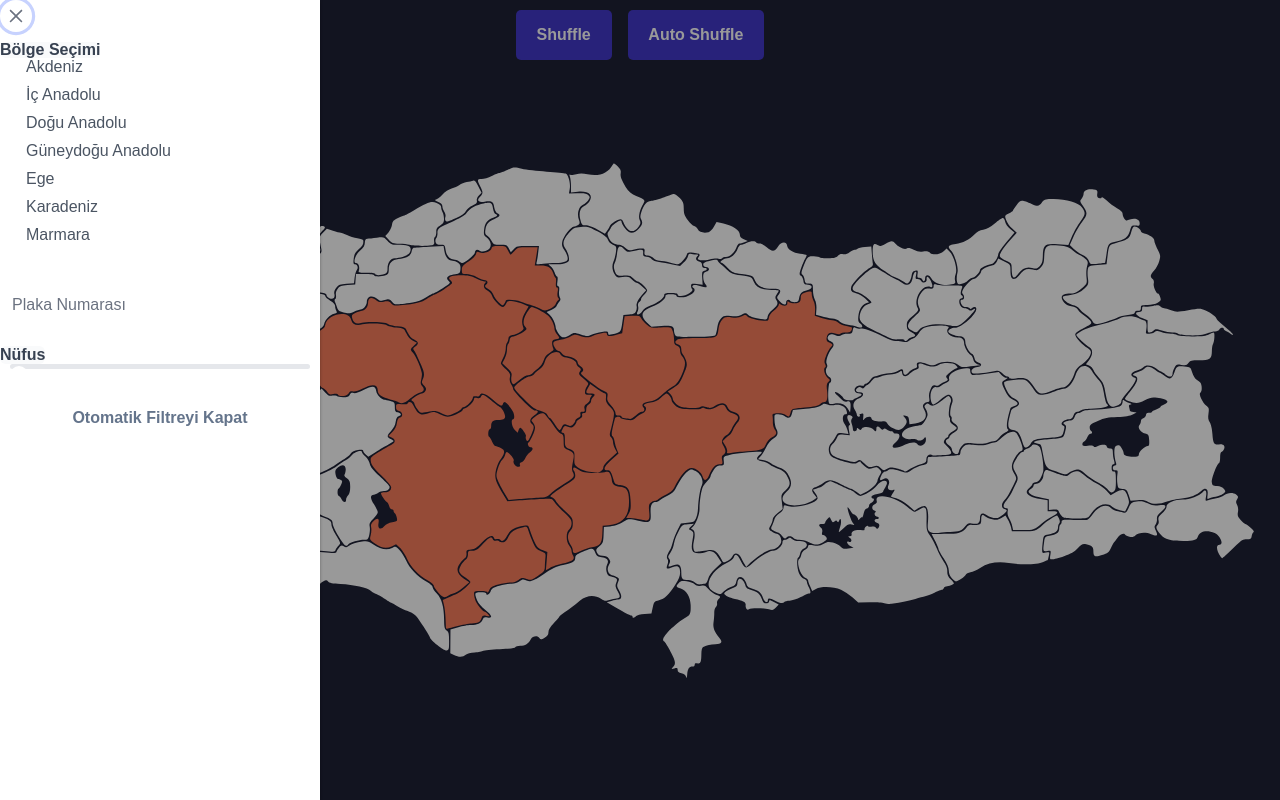
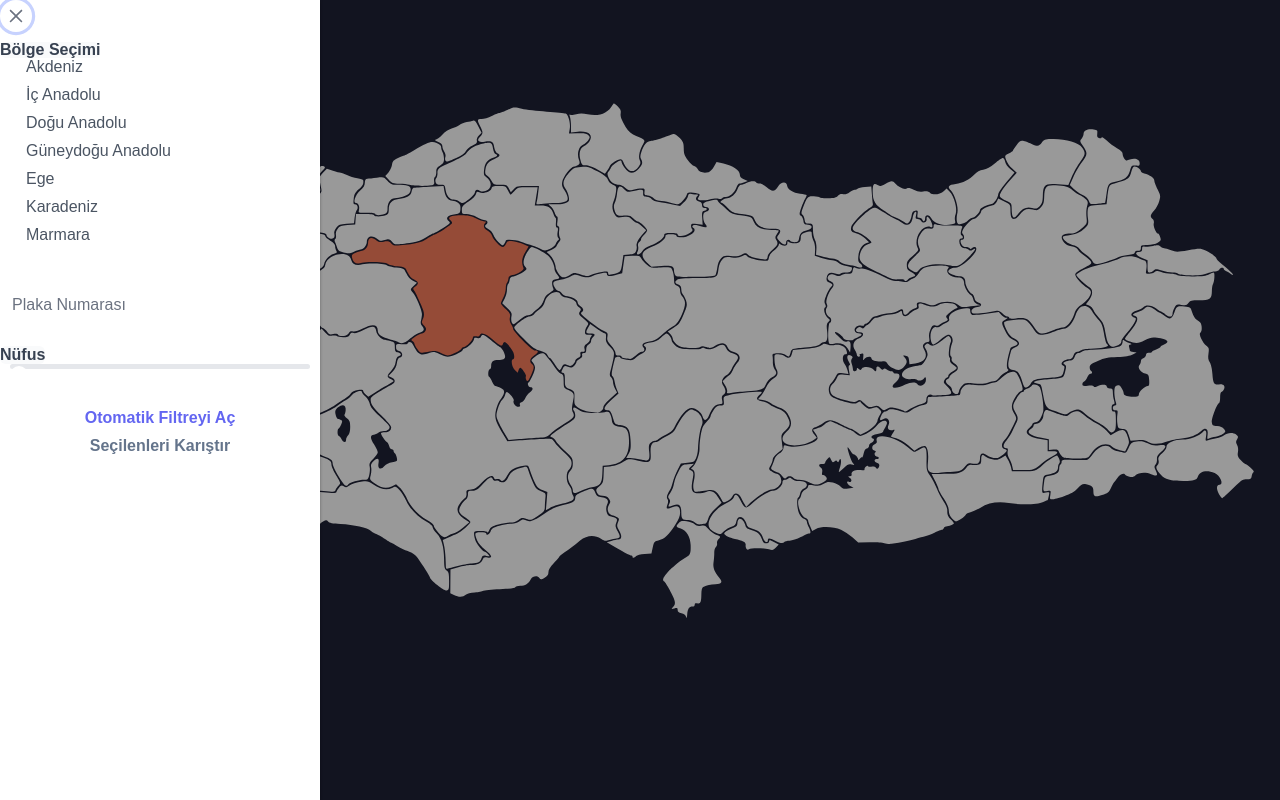
Before and after one commit to trombonist76/vue-turkey-map, a Vue app: page / in a window 1280 px wide. Shown: the top 800 px of the page. Built offline with nearby package versions, Linux system fonts and the light colour scheme; a web font is replaced by a local one.

Commit message:
[Perf] Improve performance in filters.

```diff
--- a/src/App.vue
+++ b/src/App.vue
@@ -1,37 +1,47 @@
 <script setup>
-import data from "@/assets/data/cities.json";
 import TurkeyMap from "@/components/TurkeyMap.vue";
 import Sidebar from "@/components/Sidebar.vue";
-import { onBeforeMount, ref } from "vue";
+import Button from "primevue/Button";
+import Toast from 'primevue/toast';
+import { useToast } from 'primevue/usetoast';
+import { onBeforeMount, reactive, ref } from "vue";
 import { randomNumber, randomColor } from "@/utils/random";
 import {
   byPlateNumber,
   byPopulation,
   byRegion,
-  groupBy,
   createPopulationHeatmap,
+  getRandomFilterByKey,
 } from "@/utils/filters";
 
-const filters = [
-  (city) => byPlateNumber(city, plateNumberFilter.value),
-  (city) => byRegion(city, regionFilter.value),
-  (city) => byPopulation(city, populationFilter.value),
-];
+const initialState = {
+  region: null,
+  population: null,
+  plateNumber: null,
+};
+
+const toast = useToast();
+
 const selectedColor = ref(null);
-const regionFilter = ref(null);
-const plateNumberFilter = ref(null);
-const populationFilter = ref(null);
-const activeFilter = ref(null);
 const autoShufflerInterval = ref(undefined);
+const isSidebarVisible = ref(true);
+const activeFilters = reactive({ ...initialState });
 
-onBeforeMount(() => shuffleHandler());
+//Actions
+const filterActions = {
+  region: (city) => byRegion(city, activeFilters.region),
+  population: (city) => byPopulation(city, activeFilters.population),
+  plateNumber: (city) => byPlateNumber(city, activeFilters.plateNumber),
+};
 
 const shuffleHandler = () => {
-  const regions = groupBy(data, (city) => city.region);
-  activeFilter.value = filters.at(randomNumber(filters.length - 1));
-  regionFilter.value = regions.at(randomNumber(regions.length - 1));
-  plateNumberFilter.value = randomNumber(81, 1);
-  populationFilter.value = randomNumber(3e6, 1e5);
+  const keys = Object.keys(activeFilters);
+  const randFilterIndex = randomNumber(keys.length - 1);
+  const randomKey = keys.at(randFilterIndex);
+  const filterValue = getRandomFilterByKey(randomKey);
+
+  const state = { ...initialState, [randomKey]: filterValue };
+  Object.assign(activeFilters, state);
   selectedColor.value = randomColor();
 };
 
@@ -45,12 +55,21 @@ const autoShuffler = () => {
 };
 
 const selectedCityHandler = (city) => {
-  return activeFilter.value(city);
+  const isPassedCondition = Object.entries(activeFilters).some(
+    ([key, value]) => {
+      if (!value) return false;
+      const action = filterActions[key];
+      return action(city);
+    }
+  );
+
+  return isPassedCondition;
 };
 
 const selectCityHandler = (city, cities) => {
-  console.log("city :>> ", city);
-  console.log("cities :>> ", cities);
+  const title = 'Şehir seçimi başarılı'
+  const message = `${city.name} şehrini seçtiniz`
+  toast.add({ severity: 'success', summary: title, detail: message, life: 2000 });
 };
 
 //this iterates cities and changes city's 'isActive' and 'color' by condition
@@ -58,41 +77,44 @@ const selectCitiesHandler = (cities) => {
   return createPopulationHeatmap(cities);
 };
 
+const populationHandler = (population) => {
+  activeFilters.population = population;
+};
 
-const populationHandler = (population) => {
-	activeFilter.value = (city) => byPopulation(city, population)
+const plateNumberHandler = (plateNumber) => {
+  activeFilters.plateNumber = plateNumber;
+};
+
+const regionHander = (region) => {
+  activeFilters.region = region;
+};
+
+const showSidebar = () => {
+  isSidebarVisible.value = true
 }
 
-const plateNumberHandler = (plateNumber) => {
-	activeFilter.value = (city) => byPlateNumber(city, plateNumber)
-}
 
-const regionHander = (region) => {
-	activeFilter.value = (city) => byRegion(city, region)
-}
+//Hooks
+onBeforeMount(() => shuffleHandler());
 </script>
 
 <template>
   <main class="wrapper">
-    <Sidebar
-      @setPopulation="populationHandler"
-      @setPlateNum="plateNumberHandler"
-      @setRegion="regionHander"
-    />
+    <Toast />
+    <div class="left-panel">
+      <Sidebar
+        @setPopulation="populationHandler"
+        @setPlateNum="plateNumberHandler"
+        @setRegion="regionHander"
+        @toggleAutoFilter="autoShuffler"
+        @shuffleOnce="shuffleHandler"
+        v-model:visible="isSidebarVisible"
+        :autoFilter="!!autoShufflerInterval"
+      />
+      <Button @click="showSidebar" class="open-sidebar" icon="pi-check"/>
+    </div>
+
     <div class="content">
-      <div class="buttons">
-        <button class="buttons__button" @click="shuffleHandler">Shuffle</button>
-        <button
-          v-if="!autoShufflerInterval"
-          class="buttons__button"
-          @click="autoShuffler"
-        >
-          Auto Shuffle
-        </button>
-        <button v-else class="buttons__button" @click="autoShuffler">
-          Stop Auto Shuffle
-        </button>
-      </div>
       <TurkeyMap
         :isSelectedCity="selectedCityHandler"
         @select="selectCityHandler"
@@ -140,4 +162,9 @@ const regionHander = (region) => {
     }
   }
 }
+.open-sidebar {
+  position: fixed;
+  bottom: 130px;
+  left: 20px;
+}
 </style>
--- a/src/utils/filters.js
+++ b/src/utils/filters.js
@@ -1,4 +1,5 @@
-import { randomColor } from "./random"
+import data from "@/assets/data/cities.json";
+import { randomNumber } from "@/utils/random";
 
 export function byRegion(city, region){
 	if (Array.isArray(region)) {
@@ -24,7 +25,7 @@ export function byPlateNumber(city, plateNumber){
 	return result
 }
 
-export function groupBy( data, getValue ){
+export function groupBy(data, getValue){
 	const groupedData = data.reduce((prev, curr) => {
 		const value = getValue(curr)
 		const isInPrev = prev.includes(value)
@@ -76,7 +77,7 @@ const populationLimits = [
 ]
 
 export function createPopulationHeatmap(data){
-	const sorted = populationLimits.sort((a, b) => b.limit - a.limit)
+	const sorted = [...populationLimits].sort((a, b) => b.limit - a.limit)
 	const heatmap = data.map((city) => {
 		const limit = sorted.find(population => population.limit < city.population)
 		const result = {
@@ -89,3 +90,18 @@ export function createPopulationHeatmap(data){
 
 	return heatmap
 }
+
+export const getRandomFilterByKey = (key) => {
+	const randomValuesByFilter = {
+		plateNumber: randomNumber(81, 1),
+		population: randomNumber(3e6, 1e5),
+	}
+
+	if (key === 'region') {
+		const regions = groupBy(data, (city) => city.region);
+		const randomIndex = randomNumber(regions.length - 1)
+		randomValuesByFilter[key] = regions.at(randomIndex)
+	}
+
+	return randomValuesByFilter[key]
+}
```
